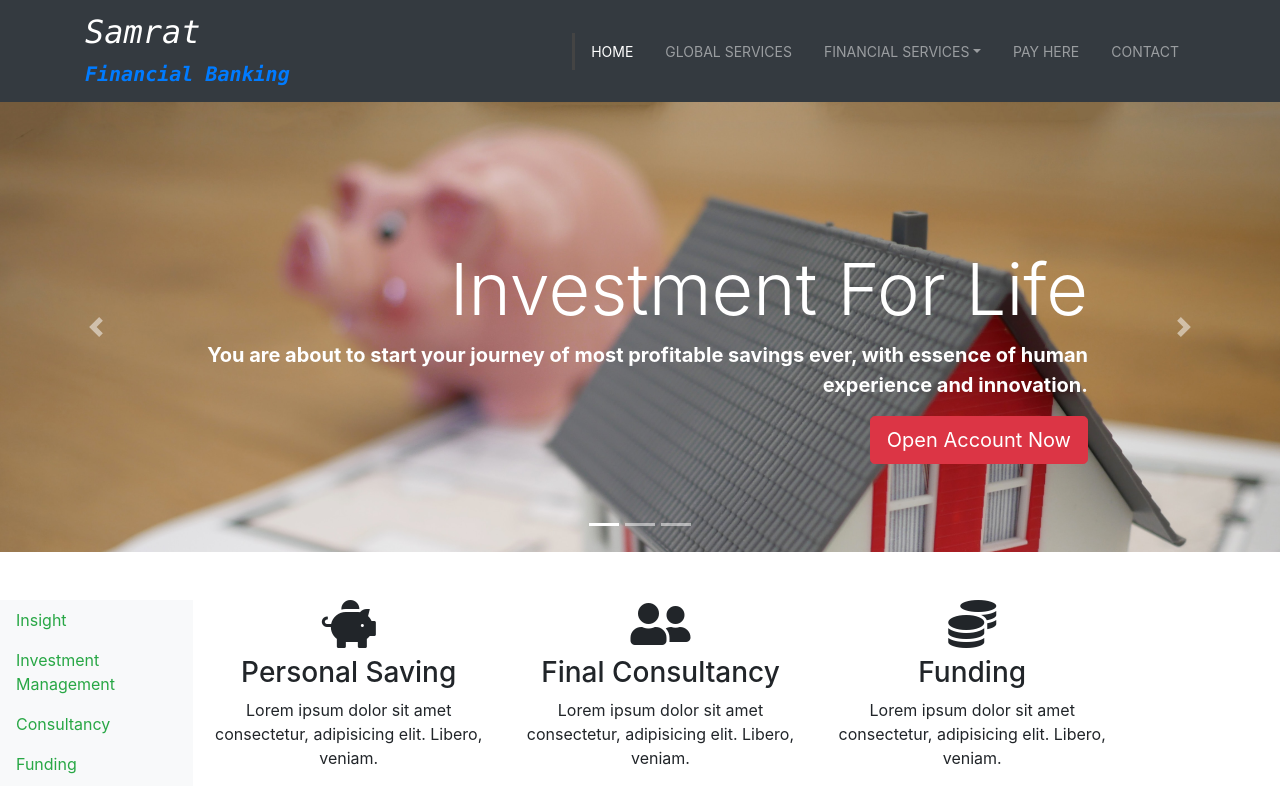
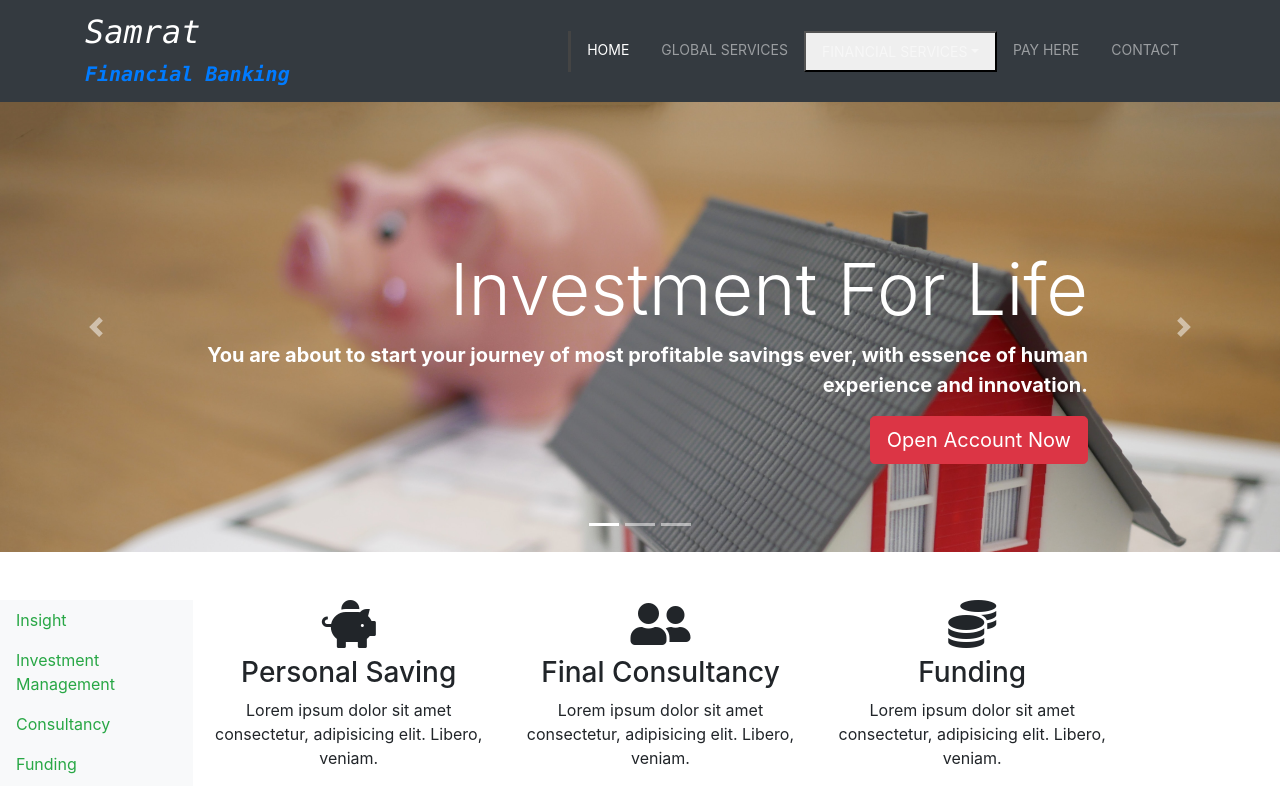
Before and after one commit to acrajpoot/SamratInvestBanking, a plain HTML site: page index.html in a window 1280 px wide. Shown: the top 800 px of the page. Drawn offline with nearby package versions, Linux system fonts and the light colour scheme; some packages are replaced by stand-ins of ours; a script that the page names is missing.

Commit message:
Update index.html

```diff
--- a/index.html
+++ b/index.html
@@ -30,7 +30,7 @@
             <a href="#" class="nav-link">Global Services</a>
           </li>
           <li class="nav-item dropdown">
-            <a class="nav-link dropdown-toggle" id="navbarDropdown" role="button" data-toggle="dropdown" aria-haspopup="true" aria-expanded="false">Financial Services</a>
+            <button class="nav-link dropdown-toggle" id="navbarDropdown" role="button" data-toggle="dropdown" aria-haspopup="true" aria-expanded="false">Financial Services</button>
             <div class="dropdown-menu" aria-labelledby="navbarDropdown">
                 <a class="dropdown-item" href="#">Piggy Valley</a>
                 <a class="dropdown-item" href="#">SamVan Lifetime Plan</a>
```
